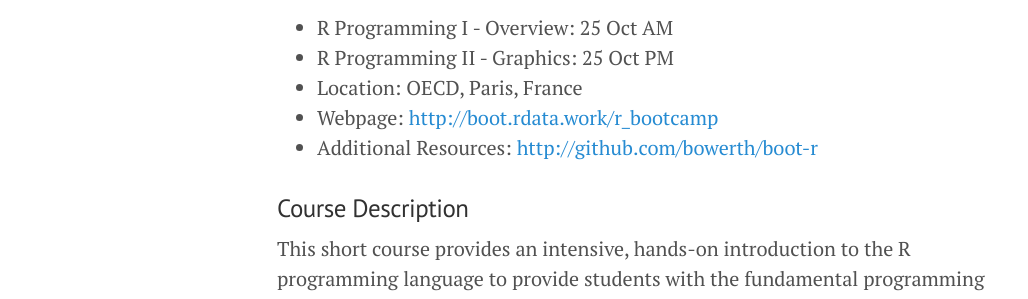
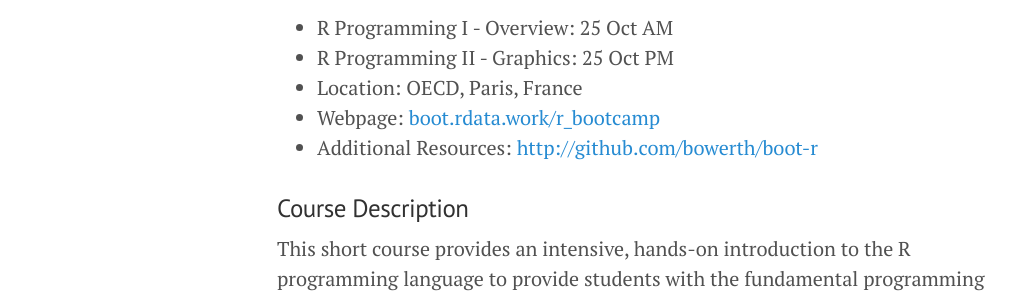
Before and after one commit to bowerth/boot-r, a Jekyll site: the page built from bootcamp/index.md, in a window 1280 px wide. Shown: the part 342-641 px from the top of the page, without its empty margins (3-1031 px from the left). Built offline with Jekyll 4.4.1, drawn with Linux system fonts in a browser that asks for light colours; nearby versions of some CDN libraries; part of the change alters nothing that is shown.

Commit message:
modify url

```diff
--- a/bootcamp/index.md
+++ b/bootcamp/index.md
@@ -17,7 +17,7 @@ permalink: /r_bootcamp
 * R Programming I - Overview: 25 Oct AM
 * R Programming II - Graphics: 25 Oct PM
 * Location: OECD, Paris, France
-* Webpage: [http://boot.rdata.work/r_bootcamp](boot.rdata.work/r_bootcamp)
+* Webpage: [boot.rdata.work/r_bootcamp](http://boot.rdata.work/r_bootcamp)
 * Additional Resources: [http://github.com/bowerth/boot-r](http://github.com/bowerth/boot-r)
 
 ### Course Description
```
